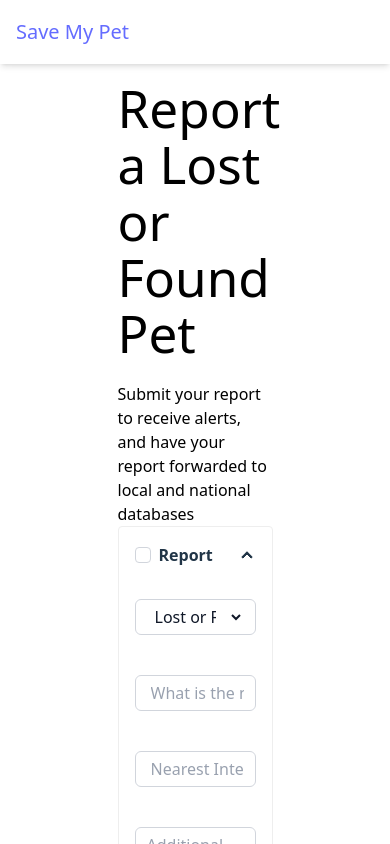
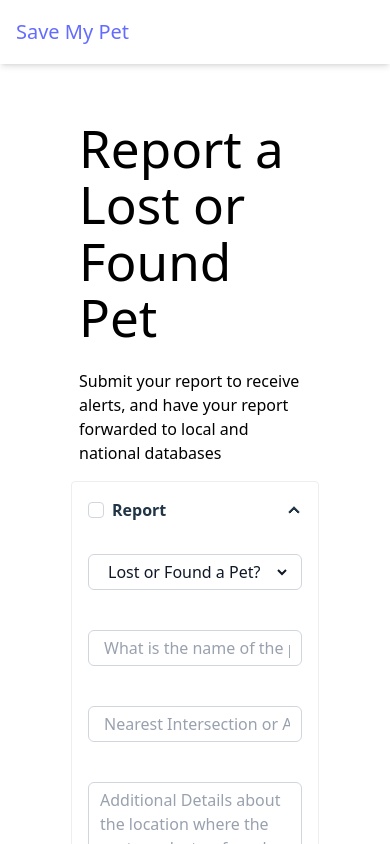
Before and after one commit to henrytan0705/Save-My-Pet, a React (Vite) app in the folder frontend/: page /report in a window 390 px wide. Shown: the top 844 px of the page. Built offline with nearby package versions, Linux system fonts and the light colour scheme.

Commit message:
Fix: Adjust responsive styling

```diff
--- a/frontend/src/components/Accordion.jsx
+++ b/frontend/src/components/Accordion.jsx
@@ -75,7 +75,8 @@ const Accordion = () => {
             </div>
             {formSection.title}
           </div>
-          <div className="collapse-content text-sm">
+
+          <div className="collapse-content text-sm ">
             {formSection.content}
 
             {formSection.title === "Review and Submit Report" ? (
--- a/frontend/src/components/reportForm/Report.jsx
+++ b/frontend/src/components/reportForm/Report.jsx
@@ -73,7 +73,7 @@ const Report = () => {
               </p>
             </div>
 
-            <div className="w-[30%]">
+            <div className="sm:w-[40%] w-full">
               <div className="mt-2">
                 <div className="flex items-center rounded-md bg-white pl-3 outline-1 -outline-offset-1 outline-gray-300 focus-within:outline-2 focus-within:-outline-offset-2 focus-within:outline-indigo-600">
                   <div className="shrink-0 text-base text-gray-500 select-none sm:text-sm/6"></div>
--- a/frontend/src/pages/Report.jsx
+++ b/frontend/src/pages/Report.jsx
@@ -4,13 +4,13 @@ import Accordion from "../components/Accordion";
 
 const ReportPage = () => {
   return (
-    <div className="bg-white p-10 mt-10 w-full">
-      <div className="flex flex-col mx-[25%]">
-        <h1 className="text-black text-left mb-5">
+    <div className="bg-white p-10 mt-20 w-full">
+      <div className="flex flex-col sm:mx-[25%] mx-[10%]">
+        <h1 className="text-black text-left mb-6 mx-2 text-3xl">
           Report a Lost or Found Pet
         </h1>
 
-        <h3 className="text-black">
+        <h3 className="text-black mx-2 mb-4">
           Submit your report to receive alerts, and have your report forwarded
           to local and national databases
         </h3>
```
